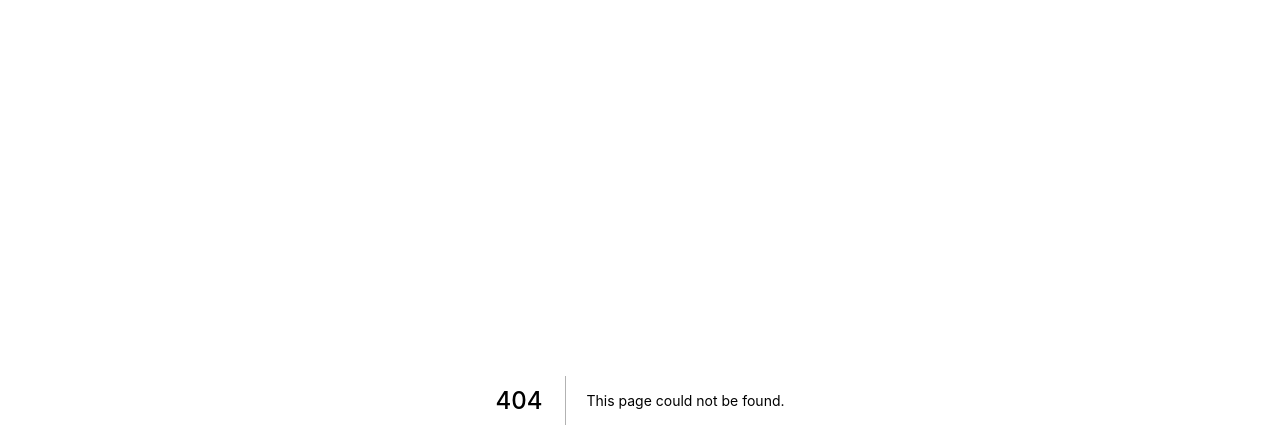
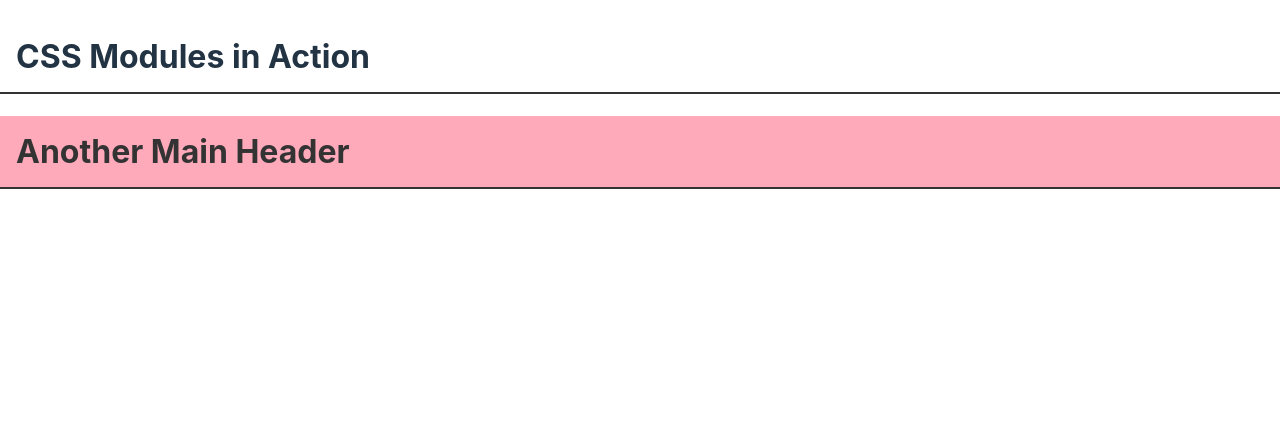
Before and after one commit to philippstucki/nextjs-training-demo, a Next.js app: page /cssinjs/cssmodules in a window 1280 px wide. Before the commit this address had no page. Shown: the top 448 px of the page. Built offline with nearby package versions, Linux system fonts and the light colour scheme.

Commit message:
adds css modules example

```diff
--- /dev/null
+++ b/pages/cssinjs/cssmodules.tsx
@@ -0,0 +1,12 @@
+import type { NextPage } from "next";
+import { AnotherMainHeader } from "../../src/components/cssmodules/AnotherMainHeader";
+import { MainHeader } from "../../src/components/cssmodules/MainHeader";
+
+const Page: NextPage = () => (
+  <main>
+    <MainHeader>CSS Modules in Action</MainHeader>
+    <AnotherMainHeader>Another Main Header</AnotherMainHeader>
+  </main>
+);
+
+export default Page;
--- /dev/null
+++ b/src/components/cssmodules/AnotherMainHeader.module.css
@@ -0,0 +1,6 @@
+h1.mainHeader {
+  background: #fab;
+  color: #333;
+  padding: 1rem;
+  border-bottom: 2px solid #333;
+}
--- /dev/null
+++ b/src/components/cssmodules/AnotherMainHeader.tsx
@@ -0,0 +1,8 @@
+import React from "react";
+import styles from "./AnotherMainHeader.module.css";
+
+// console.log(styles);
+
+export const AnotherMainHeader = (props: { children?: React.ReactNode }) => (
+  <h1 className={styles.mainHeader}>{props.children}</h1>
+);
--- /dev/null
+++ b/src/components/cssmodules/MainHeader.module.css
@@ -0,0 +1,5 @@
+h1.mainHeader {
+  color: #234;
+  padding: 1rem;
+  border-bottom: 2px solid #333;
+}
--- /dev/null
+++ b/src/components/cssmodules/MainHeader.tsx
@@ -0,0 +1,8 @@
+import React from "react";
+import styles from "./MainHeader.module.css";
+
+// console.log(styles);
+
+export const MainHeader = (props: { children?: React.ReactNode }) => (
+  <h1 className={styles.mainHeader}>{props.children}</h1>
+);
```
